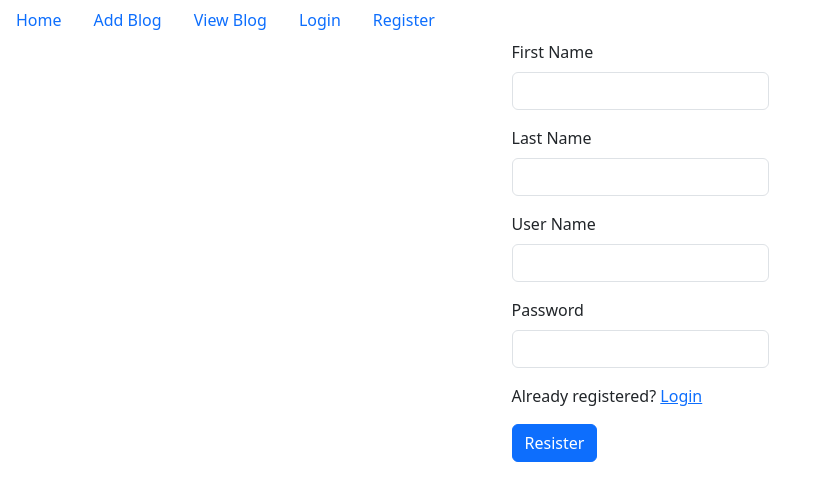
After one commit to iamadityaupadhyay/Blogging-Website, a Django app: page /blog/register/ in a window 1280 px wide. The commit adds this page. Shown: the top 501 px of the page, without its empty margins (0-815 px from the left). Run offline with Django 5.2, Linux system fonts and the light colour scheme.

Commit message:
user authentication

```diff
--- a/blog/models.py
+++ b/blog/models.py
@@ -1,7 +1,8 @@
 from django.db import models
-
+from django.contrib.auth.models import User
 # Create your models here.
 class Blog(models.Model):
+    user = models.ForeignKey(User,on_delete=models.CASCADE, null =True,blank =True)
     blog_name=models.CharField(max_length=200,null=True,blank =True)
     blog_description=models.CharField(max_length=200,null=True,blank =True)
     blog_image=models.ImageField(upload_to="blog_images/")
--- a/blog/urls.py
+++ b/blog/urls.py
@@ -7,4 +7,7 @@ urlpatterns = [
   path('view-blog/',view_blog),
   path("update/<int:pk>/",update),
   path("delete/<int:pk>/",delete),
+  path("login-page/",login_page),
+  path("register/",register),
+  path("logout-page/",logout_page)
 ]
--- a/blog/views.py
+++ b/blog/views.py
@@ -1,8 +1,13 @@
 from django.shortcuts import render,redirect
+from django.contrib.auth import authenticate,login,logout
 from .models import *
+from .models import User
+from django.contrib.auth.decorators import login_required
 # Create your views here.
 def home(request):
     return render(request,"navigation.html")
+
+@login_required(login_url='/blog/login-page/')
 def add_blog(request):
     if request.method =="POST":
         data = request.POST
@@ -20,16 +25,19 @@ def add_blog(request):
         blog.save()
         return redirect("/blog/view-blog/")
     return render(request,"add_blog.html")
+@login_required(login_url='/blog/login-page/')
 def view_blog(request):
     data=Blog.objects.all()
     context={
         "blogs":data
     }
     return render(request,"view_blog.html",context)
+@login_required(login_url='/blog/login-page/')
 def delete(request,pk):
     queryset=Blog.objects.get(id=pk)
     queryset.delete()
     return redirect("/blog/view-blog/")
+
 def update(request,pk):
     if request.method =="POST":
         data = request.POST
@@ -46,3 +54,42 @@ def update(request,pk):
         blog.save()
         return redirect("/blog/view-blog/")
     return render(request,"update.html")
+from django.contrib import messages
+def register(request):
+    if request.method =="POST":
+        data = request.POST
+        first_name =data.get('first_name')
+        last_name=data.get('last_name')
+        username =data.get('username')
+        password=data.get('password')
+        if User.objects.filter(username=username).exists():
+            messages.warning(request, "Username is already taken")
+            return redirect("/blog/register/")
+
+
+        user =User.objects.create(
+            first_name=first_name,
+            last_name=last_name,
+            username=username,
+        )
+        user.set_password(password)
+        user.save()
+        return redirect("/blog/login-page/")
+    return render(request,"register.html")
+from django.contrib.auth import authenticate
+def login_page(request):
+    if request.method =="POST":
+        data = request.POST
+        username =data.get("username")
+        password=data.get('password')
+        user = authenticate(username=username,password=password)
+
+        if user is not None:
+            login(request,user)
+            return redirect("/blog/add-blog/")
+
+        return redirect("/blog/register/")
+    return render(request,"login.html")
+def logout_page(request):
+    logout(request)
+    return redirect("/blog/login-page/")
--- a/template/navigation.html
+++ b/template/navigation.html
@@ -6,6 +6,7 @@
     <title>Home</title>
     <script src="https://cdn.jsdelivr.net/npm/bootstrap@5.3.3/dist/js/bootstrap.bundle.min.js" integrity="sha384-YvpcrYf0tY3lHB60NNkmXc5s9fDVZLESaAA55NDzOxhy9GkcIdslK1eN7N6jIeHz" crossorigin="anonymous"></script>
     <link href="https://cdn.jsdelivr.net/npm/bootstrap@5.3.3/dist/css/bootstrap.min.css" rel="stylesheet" integrity="sha384-QWTKZyjpPEjISv5WaRU9OFeRpok6YctnYmDr5pNlyT2bRjXh0JMhjY6hW+ALEwIH" crossorigin="anonymous">
+
 </head>
 <body>
    <div>
@@ -14,14 +15,26 @@
           <a class="nav-link" aria-current="page" href="/blog/home/">Home</a>
         </li>
         <li class="nav-item">
-          <a class="nav-link" href="#">Link</a>
+          <a class="nav-link" href="/blog/add-blog/">Add Blog</a>
         </li>
         <li class="nav-item">
-          <a class="nav-link" href="#">Link</a>
+          <a class="nav-link" href="/blog/view-blog/">View Blog</a>
         </li>
+
+
+        {% if request.user.is_authenticated %}
+         <li class="nav-item">
+          <a class="nav-link" href="/blog/logout-page/">Logout</a>
+         </li>
+        {% else %}
         <li class="nav-item">
-          <a class="nav-link disabled" aria-disabled="true">Disabled</a>
+          <a class="nav-link" href="/blog/login-page/">Login</a>
         </li>
+        {%endif%}
+        <li class="nav-item">
+          <a class="nav-link" href="/blog/register/">Register</a>
+        </li>
+
       </ul>
    </div>
 </body>
--- /dev/null
+++ b/template/register.html
@@ -0,0 +1,53 @@
+<!DOCTYPE html>
+<html lang="en">
+<head>
+    <meta charset="UTF-8">
+    <meta name="viewport" content="width=device-width, initial-scale=1.0">
+    <title>Add Blog</title>
+    <script src="https://cdn.jsdelivr.net/npm/bootstrap@5.3.3/dist/js/bootstrap.bundle.min.js" integrity="sha384-YvpcrYf0tY3lHB60NNkmXc5s9fDVZLESaAA55NDzOxhy9GkcIdslK1eN7N6jIeHz" crossorigin="anonymous"></script>
+    <link href="https://cdn.jsdelivr.net/npm/bootstrap@5.3.3/dist/css/bootstrap.min.css" rel="stylesheet" integrity="sha384-QWTKZyjpPEjISv5WaRU9OFeRpok6YctnYmDr5pNlyT2bRjXh0JMhjY6hW+ALEwIH" crossorigin="anonymous">
+    <style>
+      .container {
+  display: flex;
+  justify-content: center;
+  align-items: center;
+}
+    </style>
+</head>
+<body>
+    {%include "navigation.html"%}
+    <div class ="container">
+        <form method="post">
+          {% if messages %}
+<ul class="messages">
+    {% for message in messages %}
+    <li{% if message.tags %} class="{{ message.tags }}"{% endif %}>{{ message }}</li>
+    {% endfor %}
+</ul>
+{% endif %}
+            {%csrf_token%}
+            <div class="mb-3">
+              <label class="form-label">First Name</label>
+              <input type="text" name ="first_name" class="form-control" >
+
+            </div>
+            <div class="mb-3">
+                <label class="form-label">Last Name</label>
+                <input type="text"  name= "last_name" class="form-control" >
+
+            </div>
+            <div class="mb-3">
+                <label class="form-label">User Name</label>
+                <input type="text" name="username" name= "last_name" class="form-control" >
+
+            </div>
+            <div class="mb-3">
+              <label  class="form-label">Password</label>
+              <input type="password" name="password" class="form-control" id="exampleInputPassword1">
+            </div>
+            <p>Already registered? <a href="/blog/login-page/">Login</a></p>
+            <button type="submit" class="btn btn-primary">Resister</button>
+          </form>
+    </div>
+</body>
+</html>
```
Also changed, not shown: template/add_blog.html (+10 -2 lines), template/login.html (added, +35 -0 lines), template/update.html (+9 -2 lines), template/view_blog.html (+9 -2 lines), blog/migrations/0001_initial.py, blog/migrations/0002_alter_blog_user.py (added), db.sqlite3, public/static/blog_images/ca.png (added), public/static/blog_images/logo.png (added).
